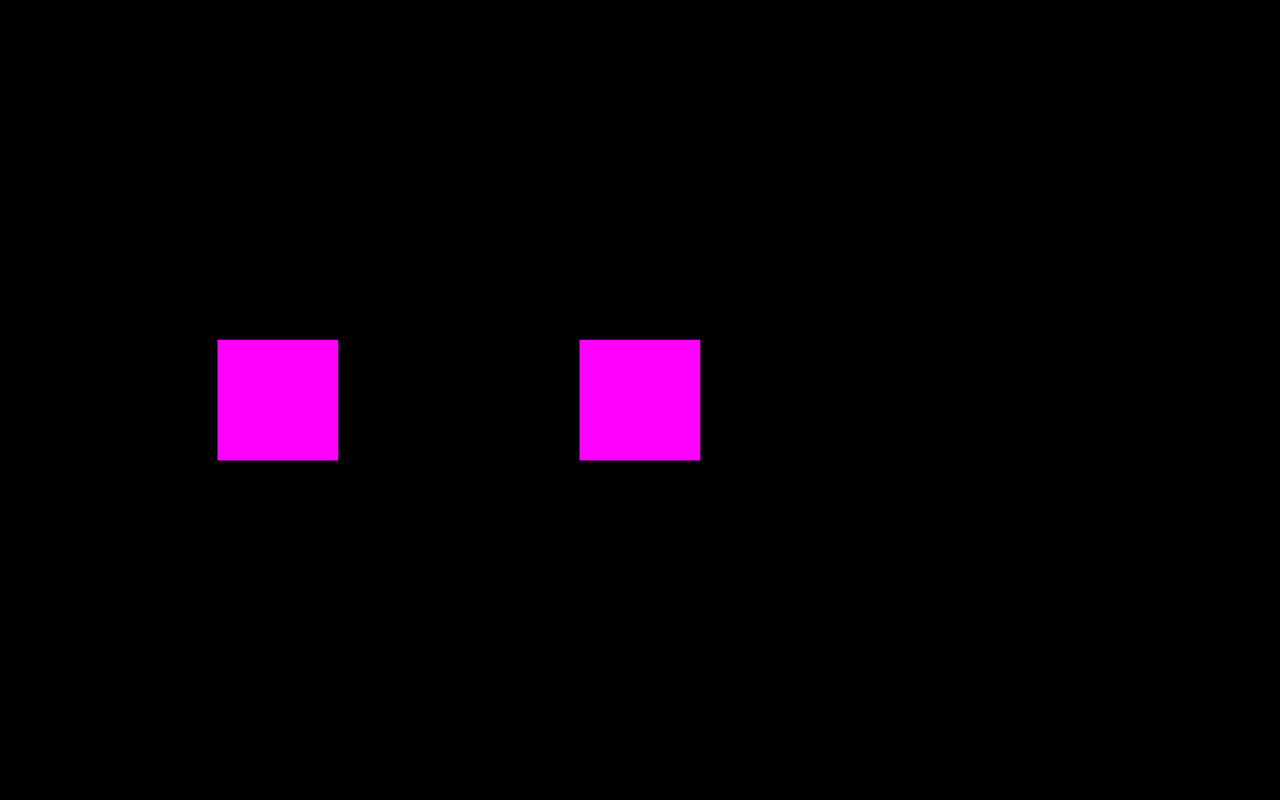
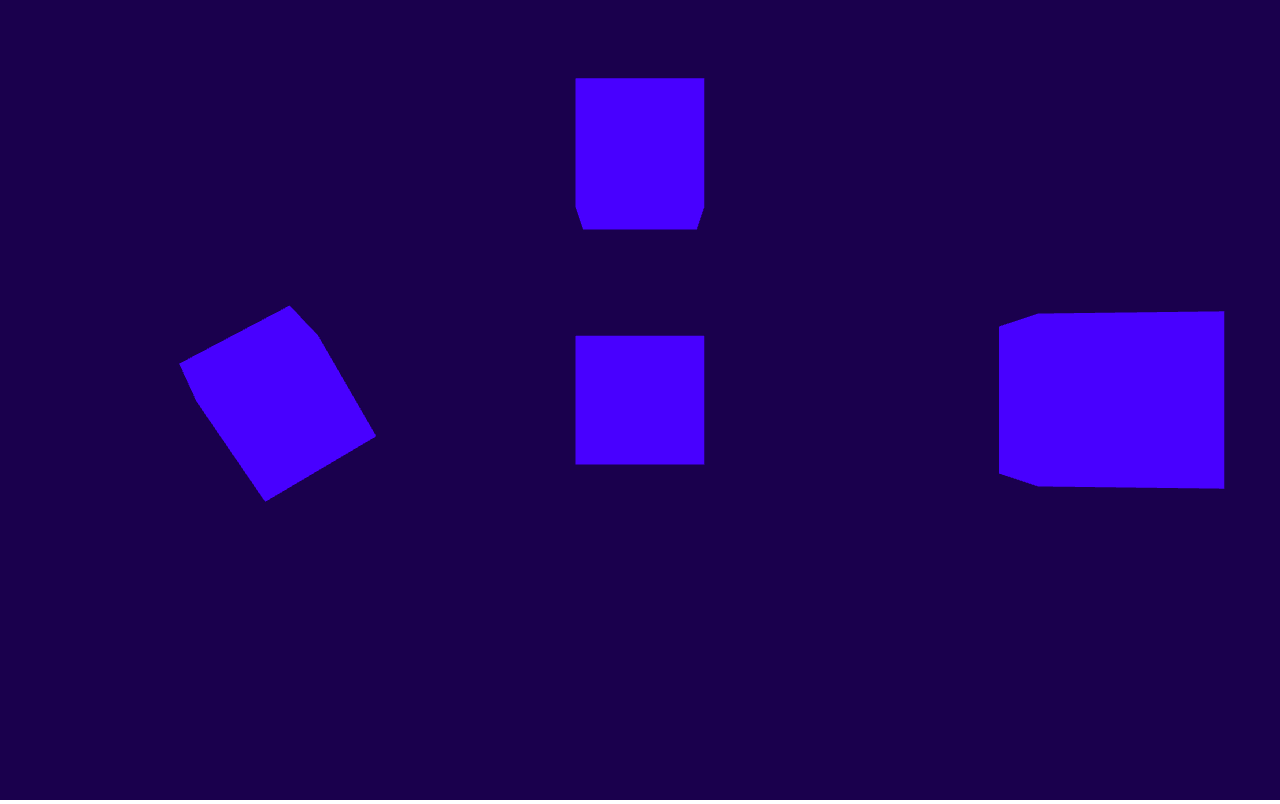
Before and after one commit to iferrer20/WebGL-Maze, a plain HTML site: page index.html in a window 1280 px wide. Drawn offline with Linux system fonts and the light colour scheme.

Commit message:
Multiple different objects, shaderlist

```diff
--- a/index.html
+++ b/index.html
@@ -4,7 +4,7 @@
     <meta charset="UTF-8">
     <meta http-equiv="X-UA-Compatible" content="IE=edge">
     <meta name="viewport" content="width=device-width, initial-scale=1.0">
-    <title>Pinball</title>
+    <title>Maze wood</title>
     <script src="js/lib/gl-matrix-min.js"></script>
     <script src="js/index.js" defer></script>
     <link rel="stylesheet" href="css/styles.css">
--- a/js/index.js
+++ b/js/index.js
@@ -14,6 +14,12 @@ gl.drawElementsInstancedANGLE = instance_ext.drawElementsInstancedANGLE.bind(ins
 
 // Current time start
 const timeStart = Date.now()/1000;
+var timeLastFrame = Date.now();
+var deltaTime = Date.now();
+
+function getTime() {
+  return (Date.now()/1000)-timeStart;
+}
 
 // Math utilities
 const { vec3, vec2, mat3, mat4, quat } = glMatrix;
@@ -57,26 +63,26 @@ const Camera = {
   init() {
     Window.addResizeCallback(this.updateProjection.bind(this));
     this.updateProjection();
+    Render.addUpdate(this.update.bind(this));
   },
 
-  updateUniforms(object) {
-    gl.uniformMatrix4fv(object.uniforms.proj, gl.FALSE, this.proj);
-    gl.uniformMatrix4fv(object.uniforms.view, gl.FALSE, this.view);
+  updateUniforms() {
+    Shaders.forEach(shader => {
+      gl.useProgram(shader.program);
+      gl.uniformMatrix4fv(shader.uniforms.proj, gl.FALSE, this.proj);
+      gl.uniformMatrix4fv(shader.uniforms.view, gl.FALSE, this.view);
+    });
   },
   update() {
-    mat4.translate(this.view, this.view, vec3.fromValues(0, 0, 0.01))
+
   },
   updateProjection() {
     mat4.identity(this.proj);
     mat4.identity(this.view);
     mat4.perspective(this.proj, toRadian(45), canvas.clientWidth / canvas.clientHeight, 0.025, 1000.0);
     mat4.translate(this.view, this.view, vec3.fromValues(0, 0, -8));
-    //Render.addUpdate(this.update.bind(this));
+    this.updateUniforms();
   }
-}
-
-function getTime() {
-  return (Date.now()/1000)-timeStart;
 }
 
 // RENDER
@@ -88,7 +94,12 @@ const Render = {
   },
 
   update() {
-    gl.clearColor(0.0, 0.0, 0.0, 1.0);
+    // Delta time
+    deltaTime = Date.now()-timeLastFrame;
+    deltaTime /= 10;
+    timeLastFrame = Date.now();
+
+    gl.clearColor(0.1, 0.0, 0.3, 1.0);
     gl.clear(gl.COLOR_BUFFER_BIT|gl.DEPTH_BUFFER_BIT);
 
     for (let f of this.renderUpdateQueue) {
@@ -96,7 +107,6 @@ const Render = {
     }
 
     for (let object of Objects.objects) {
-      gl.uniform1f(object.uniforms.time, getTime());
       gl.bindVertexArrayOES(object.vao);
 
       gl.useProgram(object.shaderProgram);
@@ -122,17 +132,29 @@ const Render = {
 
     Window.addResizeCallback(this.onResizeWindow);
     this.onResizeWindow();
-    // gl.enable(gl.DEPTH_TEST);
-    // gl.depthFunc(gl.LEQUAL);
+    gl.enable(gl.DEPTH_TEST);
+    gl.depthFunc(gl.LEQUAL);
 
 
     this.update();
   }
 }
 
-const Triangle = {
-  drawType: gl.TRIANGLES,
-  vShaderCode: `#version 100
+// WORLD
+const World = {
+  init() {
+    Render.addUpdate(this.update.bind(this));
+  },
+  update() {
+    Shaders.forEach(shader => gl.uniform1f(shader.uniforms.iTime, getTime()));
+  },
+}
+
+// SHADERS
+const Shaders = {
+  shaders: {
+    myshader: {
+      vCode: `#version 100
         #ifdef GL_ES
         precision mediump float;
         #endif
@@ -147,23 +169,66 @@ const Triangle = {
           gl_Position = proj * view * model * vec4(vPos, 1.0);
         }
       `,
-  fShaderCode: `#version 100
+      fCode: `#version 100
         #ifdef GL_ES
         precision mediump float;
         #endif
 
         uniform float iTime;
         void main(void) {
-    gl_FragColor = vec4(cos(iTime)/2.0+0.5, 0.0, 1.0, 1.0);
+          gl_FragColor = vec4(cos(iTime), 0.0, 1.0, 1.0);
         }
       `,
+    }
+  },
+  forEach(f) {
+    Object.values(this.shaders).forEach(f);
+  },
+  update() {
+
+  },
+  init() {
+    for (const [name, shader] of Object.entries(this.shaders)) {
+      var shaderProgram = gl.createProgram();
+
+      var vShader = gl.createShader(gl.VERTEX_SHADER);
+      var fShader = gl.createShader(gl.FRAGMENT_SHADER);
+
+      gl.shaderSource(vShader, shader.vCode);
+      gl.shaderSource(fShader, shader.fCode);
+
+      gl.compileShader(vShader);
+      gl.compileShader(fShader);
+
+      gl.attachShader(shaderProgram, vShader);
+      gl.attachShader(shaderProgram, fShader);
+
+      gl.linkProgram(shaderProgram);
+
+      shader.program = shaderProgram;
+
+      shader.uniforms = {};
+      let n_uniforms = gl.getProgramParameter(shaderProgram, gl.ACTIVE_UNIFORMS);
+      for (let i=0; i<n_uniforms; i++) {
+        let { name } = gl.getActiveUniform(shaderProgram, i);
+        shader.uniforms[name] = gl.getUniformLocation(shaderProgram, name);
+      }
+    }
+    Render.addUpdate(this.update.bind(this));
+  }
+}
+
+// CUBE
+const Cube = {
+  drawType: gl.TRIANGLES,
+  shaderProgram: 'myshader',
   instances: [
     {
       init() {
         mat4.translate(this.model, this.model, vec3.fromValues(-3,0,0))
       },
       update() {
-        //mat4.rotateY(this.model, this.model, 0.1);
+        mat4.rotate(this.model, this.model, 0.01 * deltaTime, vec3.fromValues(1, 1, 1));
       }
     },
     {
@@ -172,33 +237,48 @@ const Triangle = {
 
         let d = vec3.create();
         if (Input.keys['KeyA']) {
-          d[0] += -0.1;
+          d[0] += -0.1 * deltaTime;
         }
         if (Input.keys['KeyD']) {
-          d[0] += 0.1;
+          d[0] += 0.1 * deltaTime;
         }
         if (Input.keys['KeyW']) {
-          d[1] += 0.1;
+          d[1] += 0.1 * deltaTime;
         }
         if (Input.keys['KeyS']) {
-          d[1] += -0.1;
+          d[1] += -0.1 * deltaTime;
         }
 
         if (Input.keys['ArrowRight']) {
-          mat4.rotateY(this.model, this.model, 0.1);
+          mat4.rotateY(this.model, this.model, 0.1 * deltaTime);
         }
         if (Input.keys['ArrowLeft']) {
-          mat4.rotateY(this.model, this.model, -0.1);
+          mat4.rotateY(this.model, this.model, -0.1 * deltaTime);
         }
         if (Input.keys['ArrowUp']) {
-          mat4.rotateX(this.model, this.model, 0.1);
+          mat4.rotateX(this.model, this.model, 0.1 * deltaTime);
         }
         if (Input.keys['ArrowDown']) {
-          mat4.rotateX(this.model, this.model, -0.1);
+          mat4.rotateX(this.model, this.model, -0.1 * deltaTime);
         }
 
-        mat4.translate(this.model, this.model, d)
+        mat4.translate(this.model, this.model, d);
 
+      }
+    },
+    {
+      init() {
+        mat4.translate(this.model, this.model, vec3.fromValues(3, 0, 0));
+      },
+      update() {
+        mat4.rotateY(this.model, this.model, 0.01);
+        mat4.translate(this.model, this.model, vec3.fromValues(-0.01, 0, 0));
+
+      }
+    },
+    {
+      init() {
+        mat4.translate(this.model, this.model, vec3.fromValues(0, 2, 0));
       }
     }
   ],
@@ -206,10 +286,14 @@ const Triangle = {
   attrs: { // Object global attributes
     vPos: {
       data: new Float32Array([
-        0.5,  0.5, 0.0,  // top right
-        0.5, -0.5, 0.0,  // bottom right
-       -0.5, -0.5, 0.0,  // bottom left
-       -0.5,  0.5, 0.0   // top left
+        -0.5, 0.5, 0.5,
+        0.5,  0.5, 0.5,
+        0.5, -0.5, 0.5,
+        -0.5,-0.5, 0.5,
+        -0.5, 0.5,-0.5,
+        0.5,  0.5,-0.5,
+        0.5, -0.5,-0.5,
+        -0.5,-0.5,-0.5
       ]),
     },
     model: {
@@ -219,8 +303,18 @@ const Triangle = {
     }
   },
   indices: new Uint16Array([
-    0, 1, 3,
-    1, 2, 3
+		0,3,2,  //Front
+		2,1,0,
+		1,5,6,	//Right
+		6,2,1,
+		5,4,7,	//Left
+		7,6,5,
+		4,7,3,	//Back
+		3,0,4,
+		4,5,1,	//Top
+		1,0,4,
+		3,2,6,	//Bottom
+		6,7,3
   ]),
 
   init() {
@@ -228,33 +322,44 @@ const Triangle = {
   }
 }
 
+// TRIANGLE
+const Triangle = {
+  drawType: gl.TRIANGLES,
+  shaderProgram: 'myshader',
+  instances: [
+    {
+    }
+  ],
+  attrs: {
+    vPos: {
+      data: new Float32Array([
+        -0.5,0.5,0.0,
+        -0.5,-0.5,0.0,
+         0.5,-0.5,0.0
+      ]),
+
+    },
+    model: {
+       data: mat4.create(),
+       instanced: true,
+       dynamic: true
+    }
+  },
+  indices: new Uint16Array([0, 1, 2])
+
+}
+
 const Objects = {
   objects: [
+    Cube,
     Triangle
   ],
 
   init() {
     for (let object of this.objects) {
 
-      { // Prepair shaders
-
-        var shaderProgram = gl.createProgram();
-
-        var vShader = gl.createShader(gl.VERTEX_SHADER);
-        var fShader = gl.createShader(gl.FRAGMENT_SHADER);
-
-        gl.shaderSource(vShader, object.vShaderCode);
-        gl.shaderSource(fShader, object.fShaderCode);
-
-        gl.compileShader(vShader);
-        gl.compileShader(fShader);
-
-        gl.attachShader(shaderProgram, vShader);
-        gl.attachShader(shaderProgram, fShader);
-
-        gl.linkProgram(shaderProgram);
-
-        gl.useProgram(shaderProgram);
+      { // Load shader program
+        object.shaderProgram = Shaders.shaders[object.shaderProgram].program;
       }
 
       { // Buffers & locations
@@ -274,11 +379,11 @@ const Objects = {
           object.gpubuffers.ebo = ebo;
         }
 
-        for (let attr of Object.keys(object.attrs)) {
+        for (const attr of Object.keys(object.attrs)) {
 
           let { data, instanced, dynamic } = object.attrs[attr];
           let gpubuff = gl.createBuffer();
-          let loc = gl.getAttribLocation(shaderProgram, attr);
+          let loc = gl.getAttribLocation(object.shaderProgram, attr);
 
           let buff;
           if (instanced) {
@@ -291,7 +396,7 @@ const Objects = {
             buff = data;
           }
 
-          const { type } = gl.getActiveAttrib(shaderProgram, loc);
+          const { type } = gl.getActiveAttrib(object.shaderProgram, loc);
 
           gl.bindBuffer(gl.ARRAY_BUFFER, gpubuff);
           gl.bufferData(gl.ARRAY_BUFFER, buff, dynamic ? gl.DYNAMIC_DRAW : gl.STATIC_DRAW); // Set data
@@ -342,17 +447,6 @@ const Objects = {
 
         }
 
-        { // Uniforms
-          object.uniforms = {};
-          let uniforms = gl.getProgramParameter(shaderProgram, gl.ACTIVE_UNIFORMS);
-          for (let i=0; i<uniforms; i++) {
-            let { name } = gl.getActiveUniform(shaderProgram, i);
-            object.uniforms[name] = gl.getUniformLocation(shaderProgram, name);
-          }
-
-          Render.addUpdate(Camera.updateUniforms.bind(Camera, object));
-        }
-
         object.instances.forEach((instance, c) => {
           if (instance.init) {
             instance.init();
@@ -363,8 +457,6 @@ const Objects = {
           }
         });
       }
-      object.shaderProgram = shaderProgram;
-      object.init();
     }
 
   }
@@ -374,6 +466,8 @@ if (!gl) {
   alert('webgl not suported');
 } else {
   Window.init();
+  Shaders.init();
+  World.init();
   Objects.init();
   Camera.init();
   Input.init();
```
Lines whose indentation alone changed are shown as unchanged.
